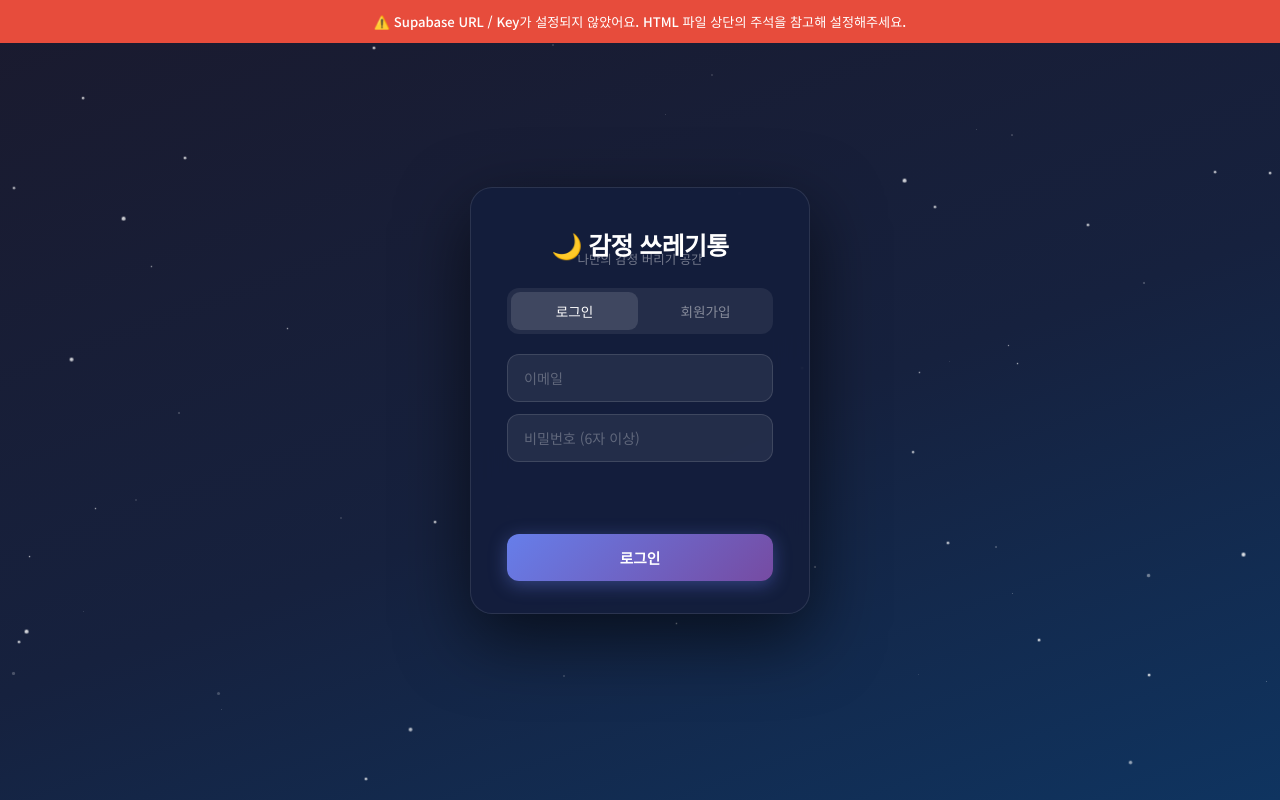
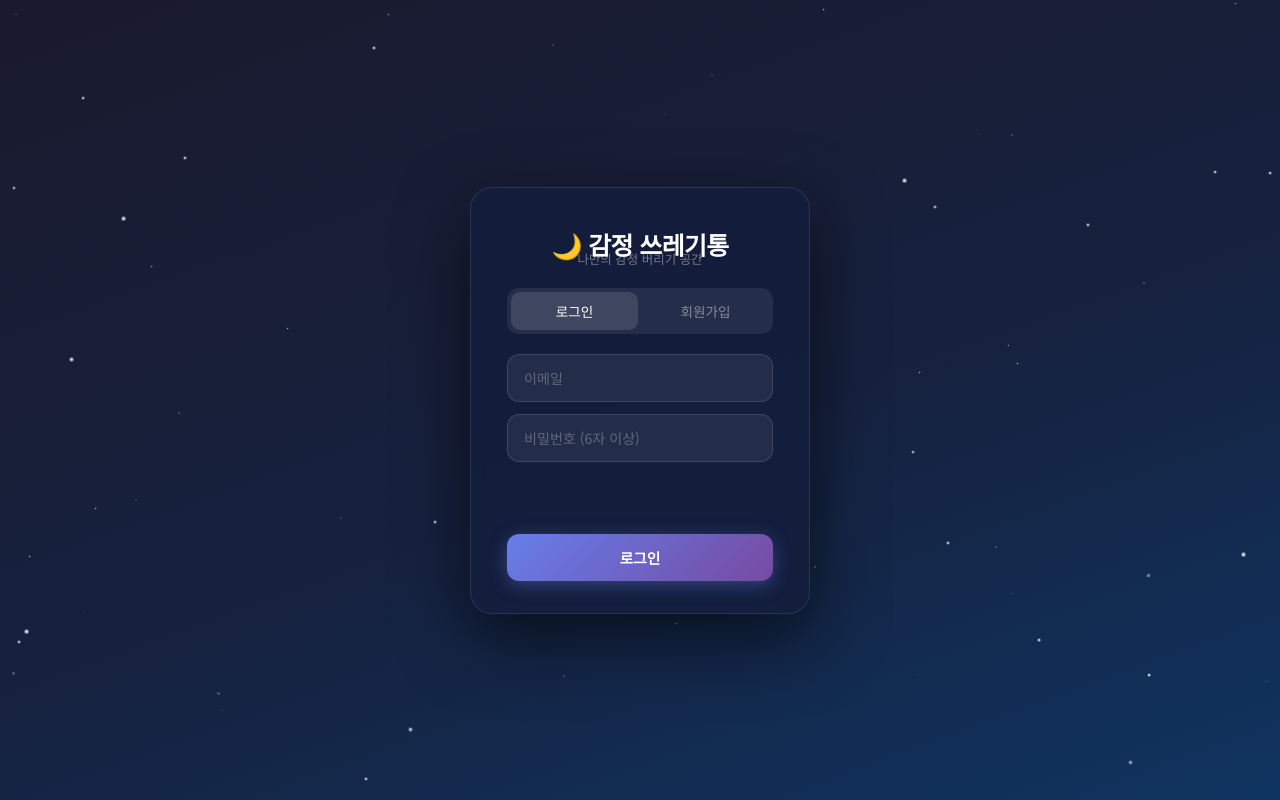
Before and after one commit to vbnm040909-png/skdus, a website: page emotion_trash.html in a window 1280 px wide. Drawn offline with nearby package versions, Linux system fonts and the light colour scheme.

Commit message:
Add Supabase credentials
Co-Authored-By: Claude Sonnet 4.6 <noreply@anthropic.com>

```diff
--- a/emotion_trash.html
+++ b/emotion_trash.html
@@ -341,8 +341,8 @@
 /* ══════════════════════════════════════════
    Supabase 설정 — 여기에 본인 값 입력
 ══════════════════════════════════════════ */
-const SUPABASE_URL      = 'YOUR_SUPABASE_URL';
-const SUPABASE_ANON_KEY = 'YOUR_SUPABASE_ANON_KEY';
+const SUPABASE_URL      = 'https://ykhexqtxrzqphycjtoni.supabase.co';
+const SUPABASE_ANON_KEY = 'eyJhbGciOiJIUzI1NiIsInR5cCI6IkpXVCJ9.eyJpc3MiOiJzdXBhYmFzZSIsInJlZiI6InlraGV4cXR4cnpxcGh5Y2p0b25pIiwicm9sZSI6ImFub24iLCJpYXQiOjE3Nzg4MjUwNzYsImV4cCI6MjA5NDQwMTA3Nn0.2zUtXak_qkFu02SBZowQDUO6nlVV3ozxrlhT8Md2ln8';
 
 /* ══════════════════════════════════════════
    초기화
```
